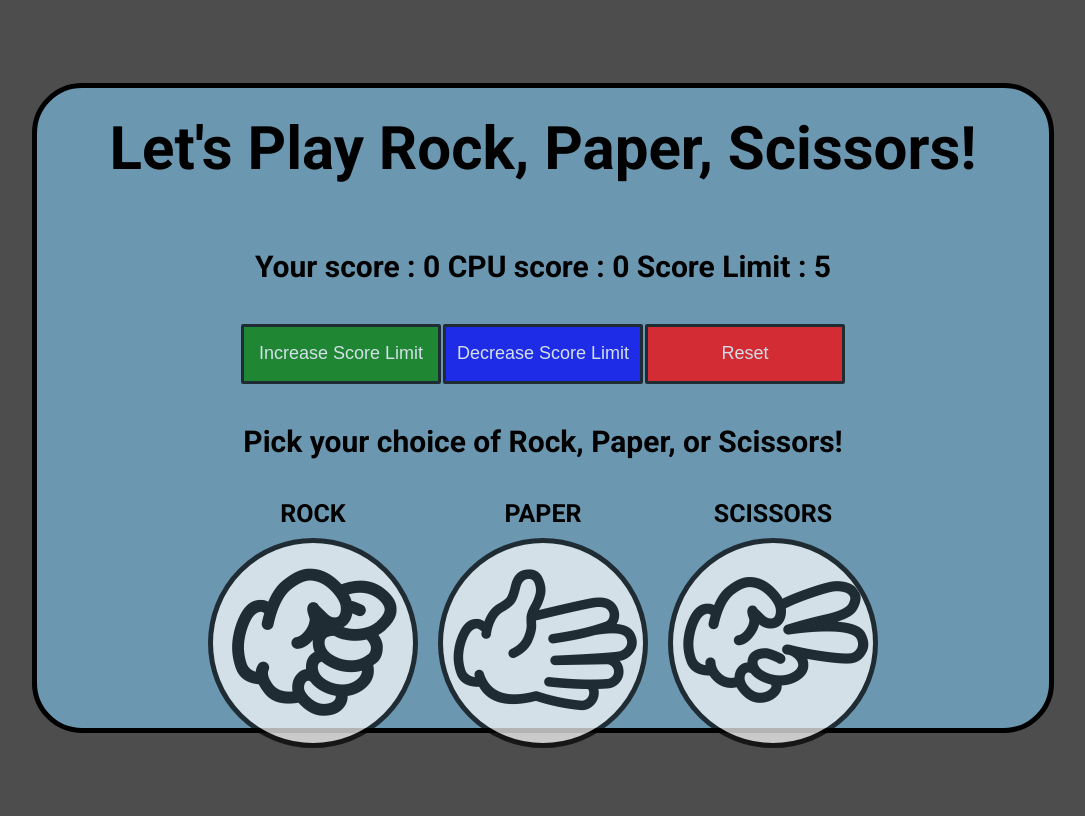
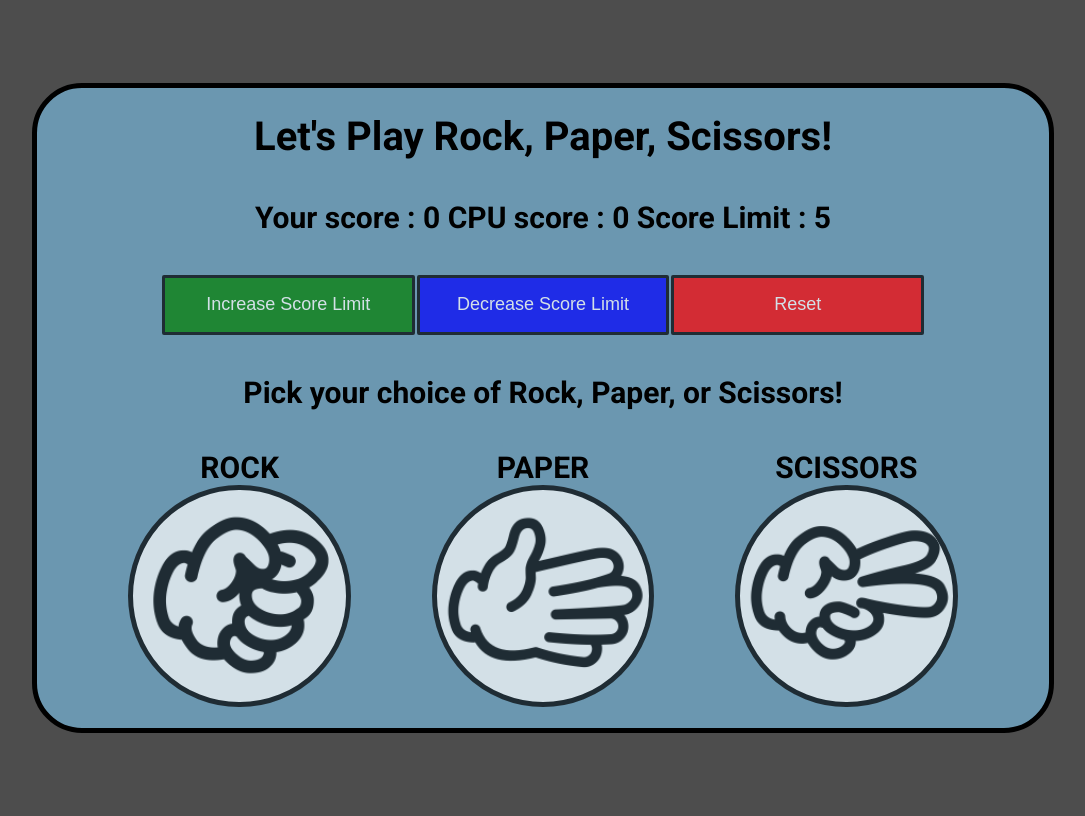
Before and after one commit to bmclachlin1/RockPaperScissors, a PHP site: page / in a window 1280 px wide. Shown: the whole page, without its empty margins (97-1182 px from the left). Run offline with PHP 8.4, Linux system fonts and the light colour scheme.

Commit message:
Added media queries to make site mobile responsive

```diff
--- a/index.html
+++ b/index.html
@@ -15,13 +15,12 @@
         <div id="container">
             <h1 id="title">Let's Play Rock, Paper, Scissors!</h1>
             <h4 id="navbar">Your score : <span id="userScore"></span> CPU score : <span id="cpuScore"></span> Score Limit : <span id="limit">5</span></h4>
-            <span>
-                <div class="btn">
+            <div class="btn-container">
                     <button id="inc">Increase Score Limit</button><button id="dec">Decrease Score Limit</button><button id="reset">Reset</button>
-                </div>
+            </div>
             </span>
             <h4 id="msgDisplay"><span id="msg">Pick your choice of Rock, Paper, or Scissors!</span></h4>
-            <div class="imgcontainer">
+            <div class="img-container">
               <div class="playimg-container">
                 ROCK
                 <img class="playimg" id="rock" src="imgs/rock.png">
--- a/styles.css
+++ b/styles.css
@@ -10,7 +10,7 @@ body {
     justify-content: center;
     align-items: center;
     text-align: center;
-    height: 100%;
+    margin: auto;
 }
 
 #container {
@@ -20,55 +20,37 @@ body {
     height: 80%;
     width: 80%;
     display: flex;
+    display: inline-block;
     justify-content: space-evenly;
     align-items: center;
     flex-direction: column;
 }
 
+#navbar {
+    font-size: 18px;
+}
+
+#msgDisplay {
+    font-size: 18px;
+}
+
 h1 {
-    font-size: 60px;
+    font-size: 28px;
 }
 
 h4 {
     font-size: 30px;
 }
 
-.imgcontainer {
+.btn-container {
     display: flex;
-    justify-content: center;
     align-items: center;
+    flex-direction: column;
 }
 
-.playimg-container {
-    display: flex;
-    justify-content: center;
-    align-items: center;
-    flex-direction: column;
-    font-family: 'Roboto', sans-serif;
-    font-weight: 700;
-    font-size: 25px;
-}
-
-.playimg {
-    border-radius: 50%;
-    background: white;
-    border: 5px solid black;
-    margin: 10px;
-    opacity: 0.70;
-}
-
-.playimg:hover {
-    opacity: 1.00;
-}
-
-#navbar {
-}
-
-#msgDisplay {
-}
-
-#title {
-    margin: 25px 0px;
+button {
+    width: 80%;
+    height: 60px;
 }
 
 #inc {
@@ -77,8 +59,6 @@ h4 {
     border: 3px solid black;
     border-radius: 2px;
     margin: auto 1px;
-    height: 60px;
-    width: 200px;
     font-size: 18px;
     opacity: 0.7;
 }
@@ -93,8 +73,6 @@ h4 {
     border: 3px solid black;
     border-radius: 2px;
     margin: auto 1px;
-    height: 60px;
-    width: 200px;
     font-size: 18px;
     opacity: 0.7;
 }
@@ -109,8 +87,6 @@ h4 {
     border: 3px solid black;
     border-radius: 2px;
     margin: auto 1px;
-    height: 60px;
-    width: 200px;
     font-size: 18px;
     opacity: 0.7;
 }
@@ -118,3 +94,81 @@ h4 {
 #reset:hover {
     opacity: 1.00;
 }
+
+.img-container {
+    display: flex;
+    flex-direction: column;
+    align-items: center;
+    margin-bottom: 30px;
+}
+
+.playimg-container {
+    display: flex;
+    flex-direction: column;
+    align-items: center;
+    width: 90%;
+    height: 30%;
+    font-family: 'Roboto', sans-serif;
+    font-weight: 700;
+    font-size: 18px;
+}
+
+.playimg {
+    height: auto;
+    max-width: 100%;
+    border-radius: 50%;
+    background: white;
+    border: 5px solid black;
+    opacity: 0.70;
+}
+
+.playimg:hover {
+    opacity: 1.00;
+}
+
+#title {
+    margin: 25px 0px;
+}
+
+/* Mobile Responsive */
+@media (min-width: 768px) {
+    h1 {
+        font-size: 40px;
+    }
+
+    #navbar {
+        font-size: 30px;
+    }
+
+    #msgDisplay {
+        font-size: 30px;
+    }
+
+    #flex-container {
+        height: 100%;
+    }
+
+    .btn-container {
+        flex-direction: row;
+        justify-content: center;
+    }
+
+    button {
+        width: 25%;
+    }
+
+    .img-container {
+        flex-direction: row;
+        justify-content: center;
+    }
+
+    .playimg-container {
+        width: 30%;
+        height: 70%;
+        font-size: 30px;
+    }
+
+    .playimg {
+        width: 70%;
+    }
+}
```
